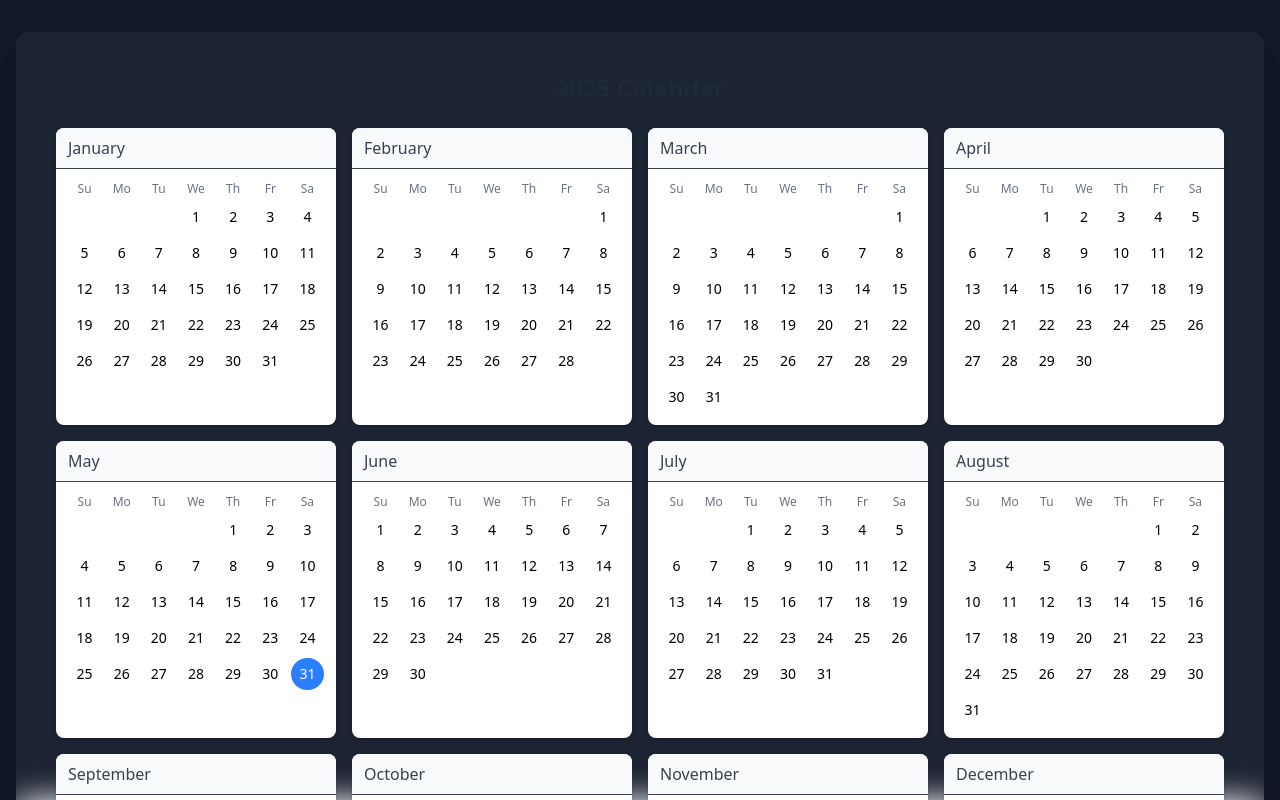
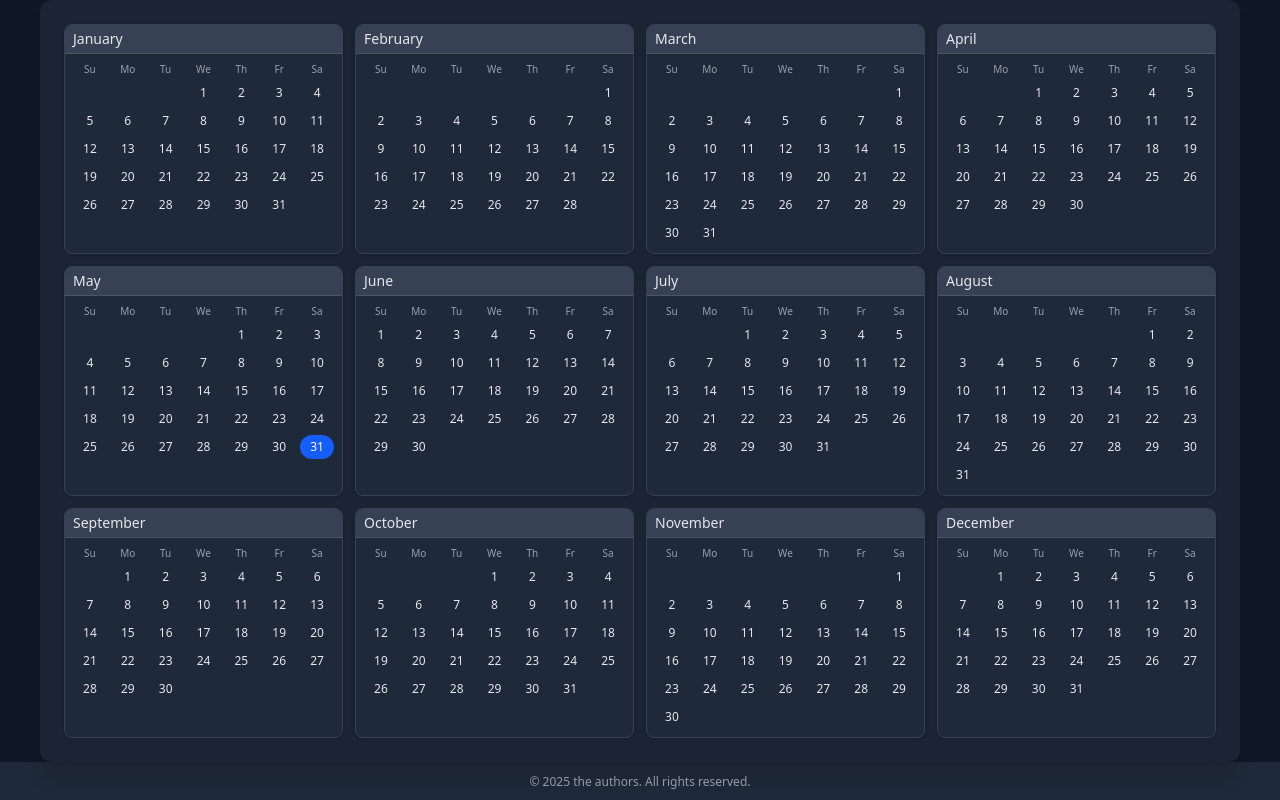
Before and after one commit to astrophotograph/cosmiccal, a React (Vite) app: page / in a window 1280 px wide. Shown: the top 800 px of the page. Built offline with nearby package versions, Linux system fonts and the light colour scheme.

Commit message:
Tweaks to calendar

```diff
--- a/src/App.tsx
+++ b/src/App.tsx
@@ -1,17 +1,17 @@
 import './App.css'
-import YearCalendar from './components/YearCalendar'
+import { YearCalendar } from './components/YearCalendar'
 
 function App() {
   const currentYear = new Date().getFullYear()
 
   return (
-    <div className="h-screen w-screen min-h-screen bg-gray-900 flex flex-col">
-      <main className="flex-grow container mx-auto py-8 px-4">
-        <div className="bg-white/5 backdrop-blur-lg rounded-xl p-6 shadow-xl">
+    <div className="min-h-screen bg-gray-900 flex flex-col">
+      <main className="flex-grow container place-content-center px-10">
+        <div className="bg-gray-800/80 backdrop-blur-lg rounded-xl p-4 shadow-xl">
           <YearCalendar/>
         </div>
       </main>
-      <footer className="w-full py-4 bg-gray-800 text-gray-400 text-center text-sm">
+      <footer className="w-full py-3 bg-gray-800 text-gray-400 text-center text-xs">
         <p>© {currentYear} the authors. All rights reserved.</p>
       </footer>
     </div>
--- a/src/components/YearCalendar.tsx
+++ b/src/components/YearCalendar.tsx
@@ -4,7 +4,7 @@ type CalendarProps = {
   year?: number;
 };
 
-const YearCalendar = ({ year = new Date().getFullYear() }: CalendarProps) => {
+export const YearCalendar = ({ year = new Date().getFullYear() }: CalendarProps) => {
   const [selectedDate, setSelectedDate] = useState<Date | null>(null);
 
   const months = [
@@ -44,7 +44,7 @@ const YearCalendar = ({ year = new Date().getFullYear() }: CalendarProps) => {
     const days = [];
     // Add empty cells for days before the first day of the month
     for (let i = 0; i < firstDay; i++) {
-      days.push(<div key={`empty-${i}`} className="h-8"></div>);
+      days.push(<div key={`empty-${i}`} className="h-6"></div>);
     }
 
     // Add days of the month
@@ -57,9 +57,9 @@ const YearCalendar = ({ year = new Date().getFullYear() }: CalendarProps) => {
         <div
           key={`day-${day}`}
           onClick={() => handleDateClick(day, monthIndex)}
-          className={`h-8 flex items-center justify-center rounded-full cursor-pointer transition-colors
-            ${isCurrentDay ? 'bg-blue-500 text-white' : 'hover:bg-gray-100'}
-            ${isSelectedDay ? 'bg-blue-200' : ''}
+          className={`h-6 flex items-center justify-center rounded-full cursor-pointer transition-colors text-xs
+            ${isCurrentDay ? 'bg-blue-600 text-white' : 'hover:bg-gray-700'}
+            ${isSelectedDay ? 'bg-blue-800 text-white' : ''}
           `}
         >
           {day}
@@ -68,19 +68,19 @@ const YearCalendar = ({ year = new Date().getFullYear() }: CalendarProps) => {
     }
 
     return (
-      <div key={monthIndex} className="bg-white rounded-lg shadow-sm overflow-hidden">
-        <div className="bg-gray-50 py-2 px-3 font-medium text-gray-700 border-b">
+      <div key={monthIndex} className="bg-gray-800 rounded-lg shadow-sm overflow-hidden border border-gray-700">
+        <div className="bg-gray-700 py-1 px-2 font-medium text-gray-200 border-b border-gray-600 text-sm">
           {months[monthIndex]}
         </div>
-        <div className="p-3">
+        <div className="p-2">
           <div className="grid grid-cols-7 gap-1 mb-1">
             {['Su', 'Mo', 'Tu', 'We', 'Th', 'Fr', 'Sa'].map(day => (
-              <div key={day} className="text-xs text-center font-medium text-gray-500">
+              <div key={day} className="text-[10px] text-center font-medium text-gray-400">
                 {day}
               </div>
             ))}
           </div>
-          <div className="grid grid-cols-7 gap-1 text-sm">
+          <div className="grid grid-cols-7 gap-1 text-gray-200">
             {days}
           </div>
         </div>
@@ -89,15 +89,10 @@ const YearCalendar = ({ year = new Date().getFullYear() }: CalendarProps) => {
   };
 
   return (
-    <div className="p-4">
-      <div className="mb-6 text-center">
-        <h1 className="text-2xl font-bold text-gray-800">{year} Calendar</h1>
-      </div>
-      <div className="grid grid-cols-1 md:grid-cols-2 lg:grid-cols-3 xl:grid-cols-4 gap-4">
+    <div className="p-2">
+      <div className="grid grid-cols-4 gap-3">
         {months.map((_, index) => renderMonth(index))}
       </div>
     </div>
   );
 };
-
-export default YearCalendar;
```
